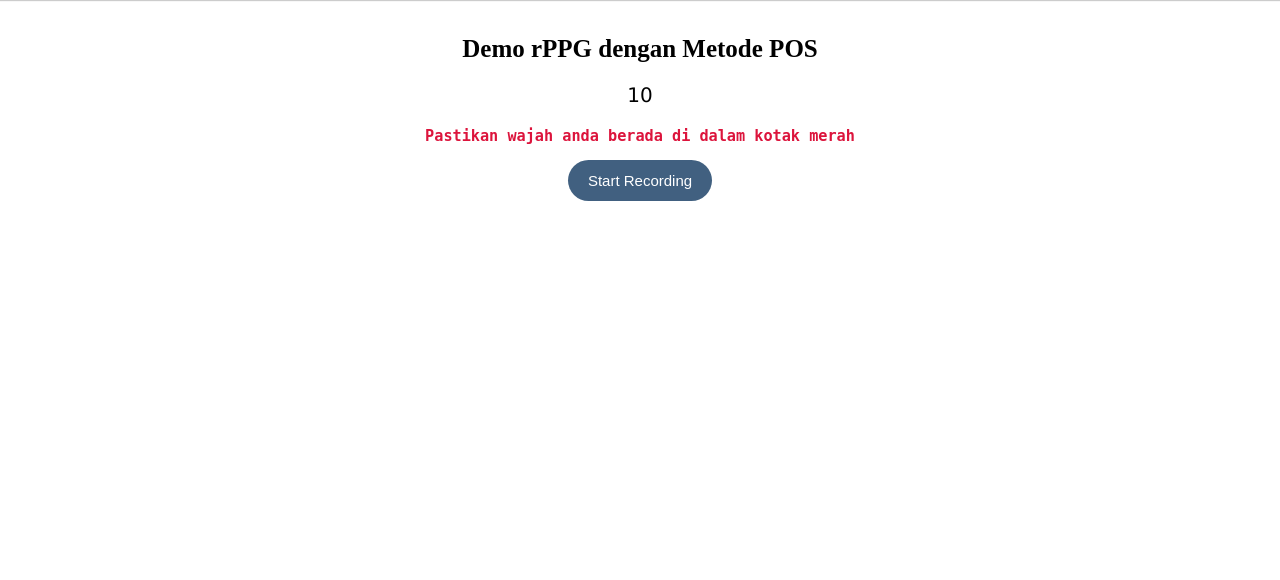
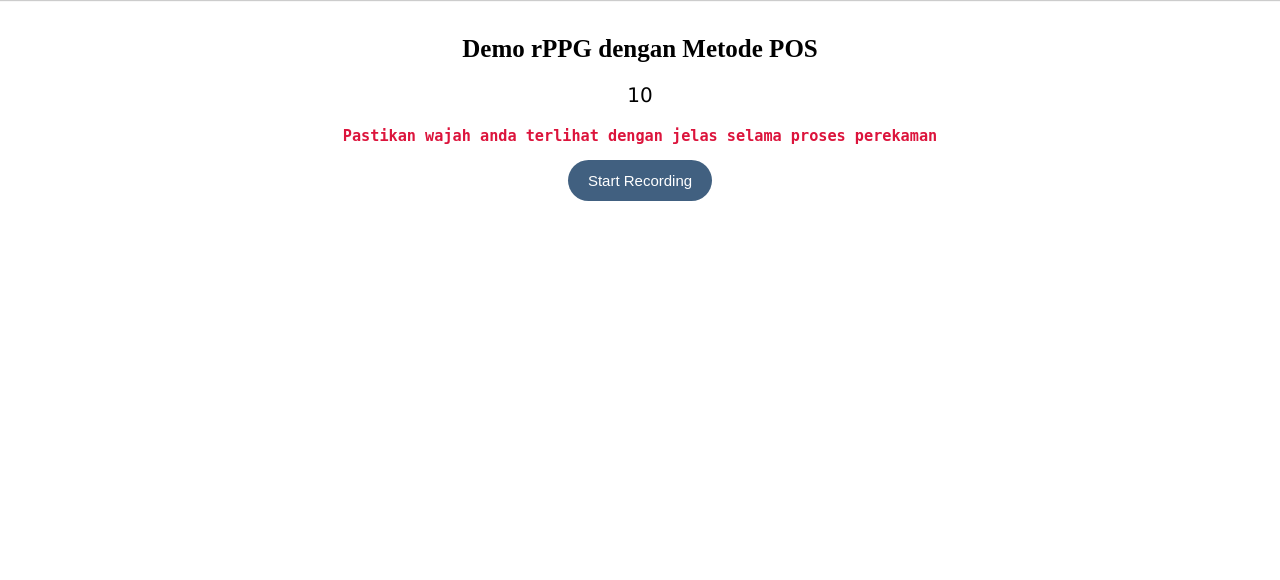
Before and after one commit to mctosima/Flask-Heart-Rate-Counting, a Flask app: page / in a window 1280 px wide; the page is wider, and only the part inside the window is pictured. Shown: the part 80-660 px from the top of that part. Run offline with Flask 3, Linux system fonts and the light colour scheme; some libraries are stand-ins or nearby versions.

Commit message:
Update home.html

```diff
--- a/templates/home.html
+++ b/templates/home.html
@@ -17,7 +17,7 @@
 
     <h1>Demo rPPG dengan Metode POS</h1>
     <p id="countdown">10</h3>
-    <h3 id="status">Pastikan wajah anda berada di dalam kotak merah</h2>
+    <h3 id="status">Pastikan wajah anda terlihat dengan jelas selama proses perekaman</h2>
     <div class="button">
         <button id="startBtn">Start Recording</button>
     </div>
```
